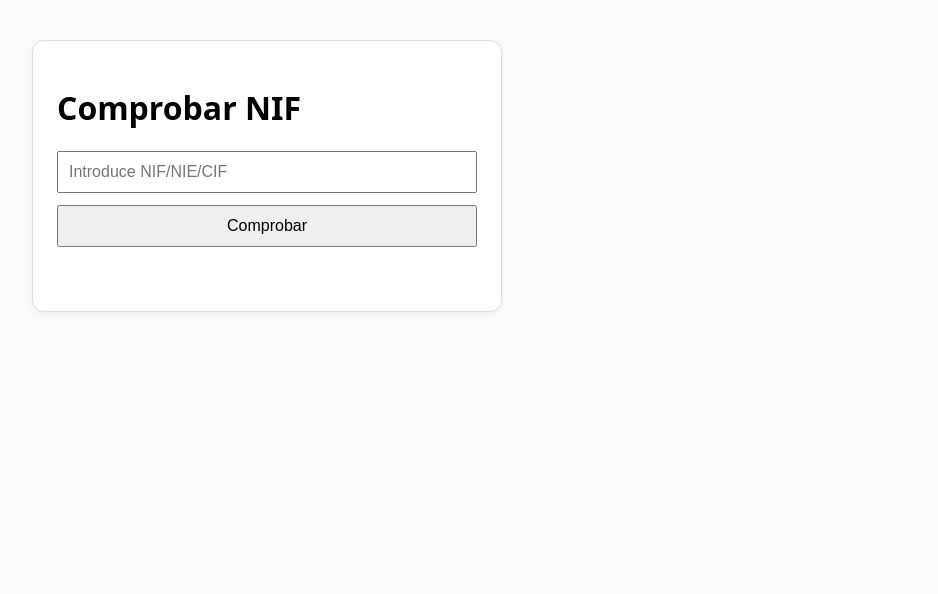
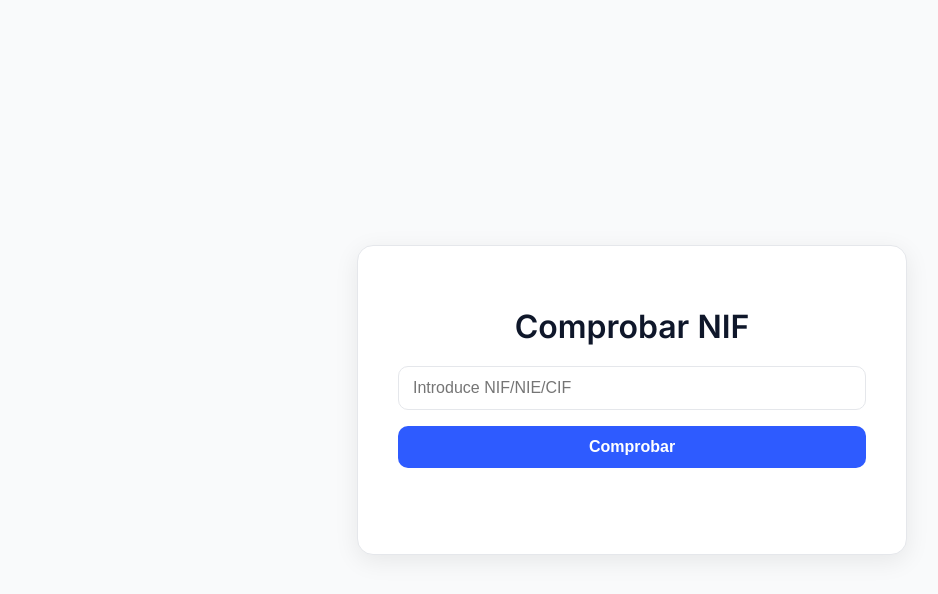
Before and after one commit to goonzaloperezz/NIF-Checker, a plain HTML site: page index.html in a window 1280 px wide. Shown: the whole page, without its empty margins (8-946 px from the left). Drawn offline with Linux system fonts and the light colour scheme.

Commit message:
Update index.html

```diff
--- a/index.html
+++ b/index.html
@@ -4,37 +4,102 @@
   <meta charset="utf-8" />
   <meta name="viewport" content="width=device-width,initial-scale=1" />
   <title>Comprobar NIF</title>
+
+  <!-- Fuente moderna estilo Billin -->
+  <link rel="preconnect" href="https://fonts.googleapis.com">
+  <link rel="preconnect" href="https://fonts.gstatic.com" crossorigin>
+  <link href="https://fonts.googleapis.com/css2?family=Inter:wght@400;600&display=swap" rel="stylesheet">
+
   <style>
+    :root {
+      --primary: #2E5BFF;       /* Azul Billin */
+      --primary-hover: #2449CC;
+      --bg: #F9FAFB;            /* Fondo suave */
+      --card-bg: #FFFFFF;
+      --text: #0F172A;
+      --muted: #6B7280;
+      --border: #E5E7EB;
+      --success: #16A34A;
+      --danger: #DC2626;
+    }
+
+    * { box-sizing: border-box; }
+
     body {
-      font-family: system-ui, -apple-system, Segoe UI, Roboto, Arial, sans-serif;
-      margin: 40px;
-      background: #fafafa;
+      font-family: 'Inter', system-ui, -apple-system, Segoe UI, Roboto, Arial, sans-serif;
+      margin: 0;
+      height: 100vh;
+      display: flex;
+      align-items: center;
+      justify-content: center;
+      background: var(--bg);
+      color: var(--text);
     }
+
     .card {
-      max-width: 420px;
-      padding: 24px;
-      border: 1px solid #ddd;
-      border-radius: 12px;
-      background: white;
-      box-shadow: 0 2px 6px rgba(0,0,0,0.05);
+      width: 100%;
+      max-width: 550px;
+      padding: 40px;
+      border: 1px solid var(--border);
+      border-radius: 16px;
+      background: var(--card-bg);
+      box-shadow: 0 6px 24px rgba(0, 0, 0, 0.08);
+      text-align: center;
     }
+
+    h1 {
+      margin-bottom: 20px;
+      font-size: 32px;
+      font-weight: 600;
+      color: var(--text);
+    }
+
     input, button {
       font-size: 16px;
-      padding: 10px;
+      padding: 12px 14px;
+      border-radius: 10px;
     }
+
     input {
       width: 100%;
-      box-sizing: border-box;
+      border: 1px solid var(--border);
+      margin-bottom: 16px;
+      transition: border 0.2s, box-shadow 0.2s;
     }
+
+    input:focus {
+      outline: none;
+      border-color: var(--primary);
+      box-shadow: 0 0 0 3px rgba(46, 91, 255, 0.2);
+    }
+
     button {
-      margin-top: 12px;
       width: 100%;
+      background: var(--primary);
+      color: white;
+      border: none;
+      font-weight: 600;
       cursor: pointer;
+      transition: background 0.2s, transform 0.05s;
     }
+
+    button:hover {
+      background: var(--primary-hover);
+    }
+
+    button:active {
+      transform: translateY(1px);
+    }
+
+    button:disabled {
+      opacity: 0.6;
+      cursor: not-allowed;
+    }
+
     .result {
-      margin-top: 16px;
+      margin-top: 20px;
       font-weight: 600;
-      min-height: 1.5em;
+      min-height: 1.6em;
     }
   </style>
 </head>
@@ -47,7 +112,6 @@
   </div>
 
   <script>
-    // 🔗 Pega aquí tu URL del webhook de Make
     const WEBHOOK = "https://hook.eu1.make.com/xcglbcmdwbhct2q347ic2cfwab1m6ahc";
 
     const $nif = document.getElementById('nif');
@@ -60,9 +124,9 @@
 
     function setResult(text, ok) {
       $res.textContent = text;
-      if (ok === true) $res.style.color = "#147a22"; // verde
-      else if (ok === false) $res.style.color = "#b00020"; // rojo
-      else $res.style.color = "inherit";
+      if (ok === true) $res.style.color = "var(--success)";
+      else if (ok === false) $res.style.color = "var(--danger)";
+      else $res.style.color = "var(--muted)";
     }
 
     async function check() {
@@ -73,12 +137,8 @@
       setResult("Comprobando...", null);
 
       try {
-        // Enviamos como form-urlencoded (evita CORS preflight)
         const body = new URLSearchParams({ nif });
-
         const r = await fetch(WEBHOOK, { method: "POST", body });
-
-        // Leemos la respuesta JSON del Webhook Response de Make
         const data = await r.json();
 
         if (!r.ok) {
```
